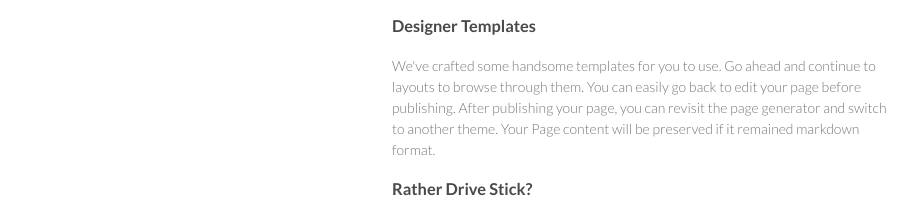
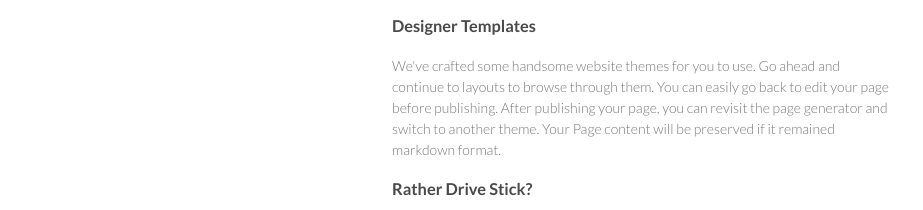
Before and after one commit to diathanine/diathanine.github.io, a plain HTML site: page index.html in a window 1280 px wide. Shown: the part 337-547 px from the top of the page, without its empty margins (178-1101 px from the left). Drawn offline with Linux system fonts and the light colour scheme.

Commit message:
rewording
text update

```diff
--- a/index.html
+++ b/index.html
@@ -38,7 +38,7 @@ $ git checkout gh-pages
 <h3>
 <a name="designer-templates" class="anchor" href="#designer-templates"><span class="octicon octicon-link"></span></a>Designer Templates</h3>
 
-<p>We've crafted some handsome templates for you to use. Go ahead and continue to layouts to browse through them. You can easily go back to edit your page before publishing. After publishing your page, you can revisit the page generator and switch to another theme. Your Page content will be preserved if it remained markdown format.</p>
+<p>We've crafted some handsome website themes for you to use. Go ahead and continue to layouts to browse through them. You can easily go back to edit your page before publishing. After publishing your page, you can revisit the page generator and switch to another theme. Your Page content will be preserved if it remained markdown format.</p>
 
 <h3>
 <a name="rather-drive-stick" class="anchor" href="#rather-drive-stick"><span class="octicon octicon-link"></span></a>Rather Drive Stick?</h3>
```
